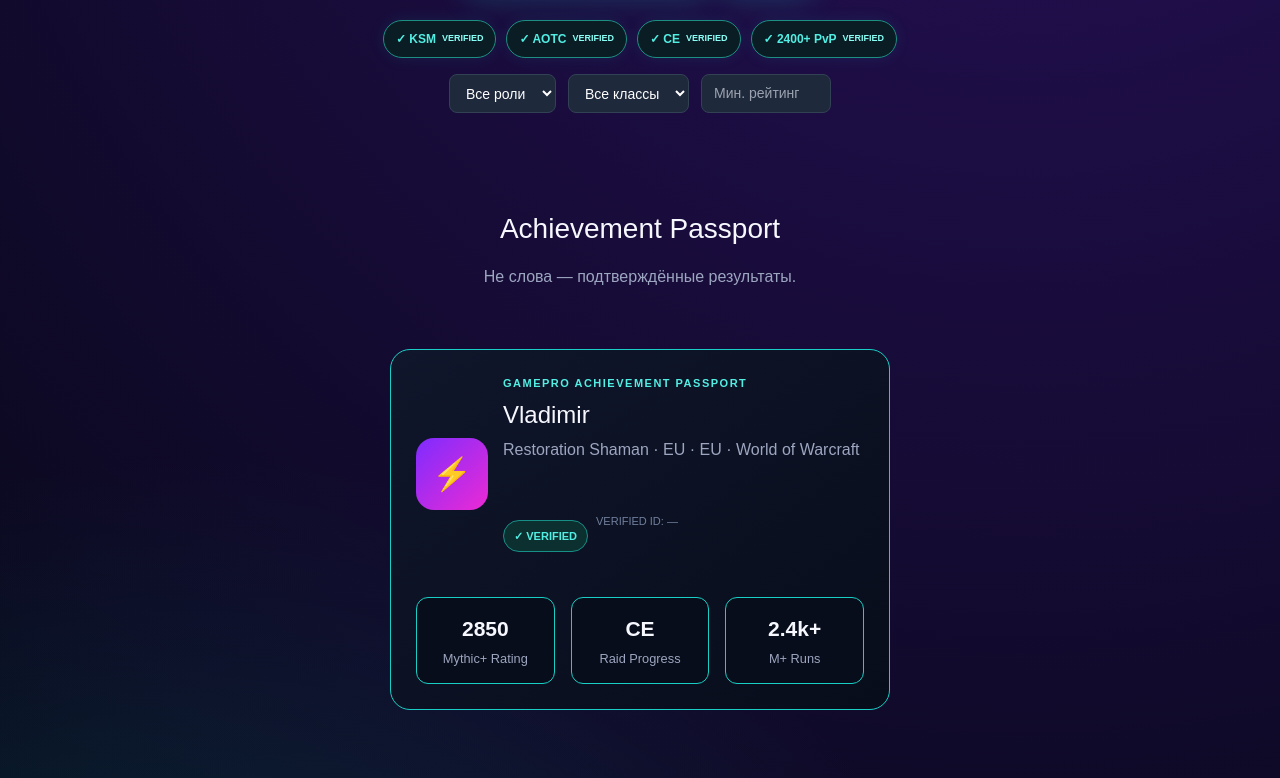
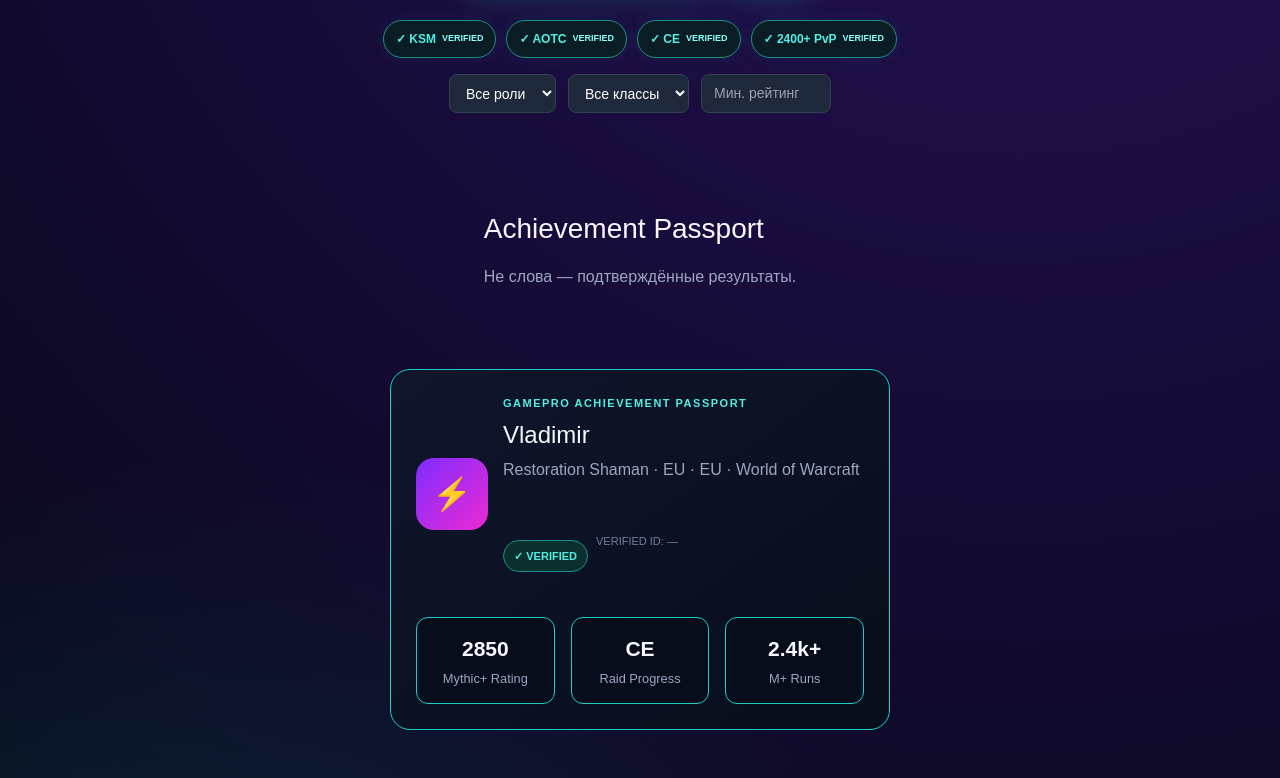
Before and after one commit to vesttrading/gamepro-market, a Next.js app: page / in a window 1280 px wide. Shown: the part 444-1222 px from the top of the page. Built offline with nearby package versions, Linux system fonts and the light colour scheme; no server answers.

Commit message:
Modify passport section styles for alignment and spacing
Updated CSS styles for the passport section to adjust alignment and spacing.

```diff
--- a/app/globals.css
+++ b/app/globals.css
@@ -85,6 +85,23 @@ div[style*="justifyContent: \"space-between\""] {
     box-sizing: border-box !important;
 }
 
+/* Перебиваем центрирование элементов внутри верхней части паспорта */
+#passport .sectionHead > div:first-child,
+#passport [class*="sectionHead"] > div:first-child {
+    align-items: flex-start !important; /* Сдвигает Vladimir, текст и кнопку влево */
+    text-align: left !important;
+    max-width: fit-content !important;  /* Ограничивает ширину блока по контенту */
+    margin-left: auto !important;       /* Магическое комбо из auto центрирует */
+    margin-right: auto !important;      /* сам блок внутри всей большой карточки */
+}
+
+/* Принудительно убираем центрирование у кнопки VERIFIED, если она смещается */
+#passport .sectionHead button,
+#passport .sectionHead [class*="verified"] {
+    margin-left: 0 !important;
+    margin-right: auto !important;
+}
+
 /* 1. Полный сброс вертикального контейнера в паспорте */
 #passport div[class*="grid"] > div:first-child > div:last-child {
     display: flex !important;
@@ -148,7 +165,7 @@ div[style*="justifyContent: \"space-between\""] {
 #passport {
     display: flex !important;
     flex-direction: column !important;
-    gap: 40px !important; /* Регулируйте этот зазор, чтобы раздвинуть блоки (например: 50px, 60px) */
+    gap: 60px !important; /* Регулируйте этот зазор, чтобы раздвинуть блоки (например: 50px, 60px) */
 }
 
 /* 1. НАЙТИ ИГРОКА  Намертво уменьшаем весь общий блок до аккуратных 800px */
```
